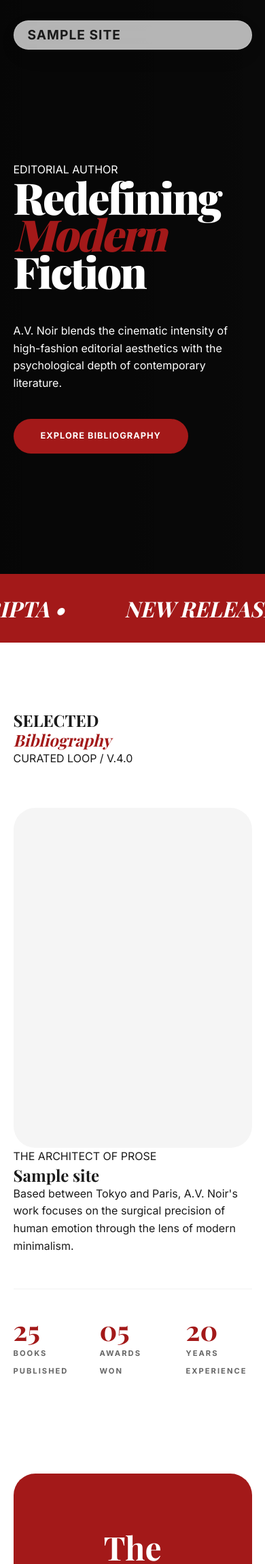
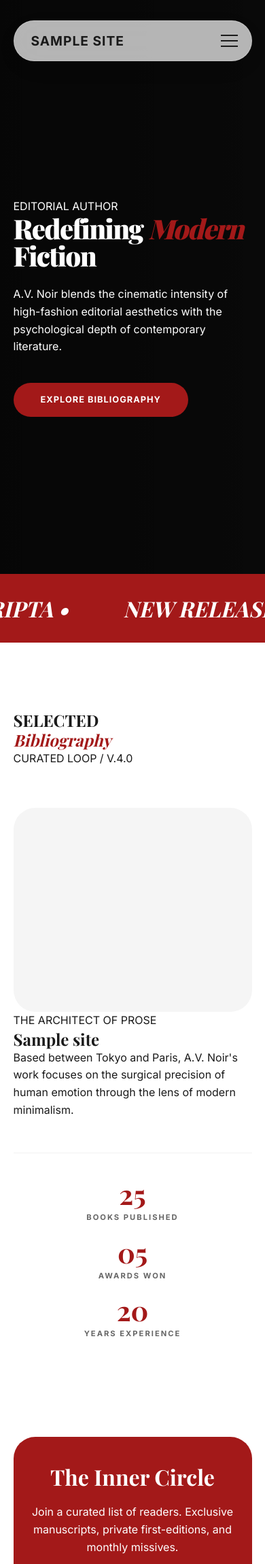
Before and after one commit to imPappu/Author-Portfolio, a WordPress theme: template front-page.php in a window 390 px wide; the page is wider, and only the part inside the window is pictured. Shown: the top 2300 px of that part at 68% size. Run offline with PHP 8.4 and a stand-in for WordPress, Linux system fonts and the light colour scheme; the site name, menu and one post (Sample post) are stand-ins, and other content is empty; some libraries are stand-ins or nearby versions; some web fonts are replaced.

Commit message:
Improve portfolio responsiveness and mobile dynamics
- Implemented mobile navigation with hamburger toggle and overlay.
- Optimized Hero and Bento Grid for mobile and tablet responsiveness.
- Improved Author Stats and Newsletter form layout for mobile.
- Refactored marquee for a smoother loop and enhanced fade-in animations.
- Extracted inline styles from templates into main.css.

Co-authored-by: imPappu <89743140+imPappu@users.noreply.github.com>

```diff
--- a/assets/css/main.css
+++ b/assets/css/main.css
@@ -113,7 +113,7 @@ img {
 /* --- Animations --- */
 .fade-in-ready {
     opacity: 0;
-    transform: translateY(30px);
+    transform: translateY(30px) scale(0.98);
     transition: opacity 0.8s ease, transform 0.8s cubic-bezier(0.16, 1, 0.3, 1);
 }
 
@@ -419,20 +419,20 @@ img {
     padding: 25px 0;
     overflow: hidden;
     white-space: nowrap;
-    display: flex;
 }
 
 .marquee-content {
-    display: inline-block;
+    display: flex;
+    width: max-content;
     animation: marquee 40s linear infinite;
+}
+
+.marquee-item {
+    padding: 0 40px;
     font-family: var(--font-heading);
     font-style: italic;
     font-size: 2rem;
-}
-
-.marquee-item {
-    display: inline-block;
-    padding: 0 40px;
+    flex-shrink: 0;
 }
 
 @keyframes marquee {
@@ -490,11 +490,20 @@ img {
 
 .hero-title {
     font-size: var(--font-size-hero);
-    line-height: 0.85;
+    line-height: 0.9;
     letter-spacing: -0.04em;
     font-weight: 900;
     margin-bottom: 3rem;
     color: white;
+}
+
+.hero-actions {
+    margin-top: 40px;
+}
+
+/* --- Bibliography Section --- */
+.bibliography-header {
+    padding: 100px 0 60px;
 }
 
 /* --- Bento Grid --- */
@@ -760,6 +769,18 @@ img {
     text-align: center;
 }
 
+.newsletter-box-liquid h2 {
+    font-size: 3rem;
+    margin-bottom: 20px;
+}
+
+.newsletter-box-liquid p {
+    margin-bottom: 40px;
+    max-width: 600px;
+    margin-left: auto;
+    margin-right: auto;
+}
+
 .newsletter-form-container {
     display: flex;
     max-width: 600px;
@@ -824,6 +845,100 @@ img {
     letter-spacing: 1px;
 }
 
+/* --- Mobile Navigation Overlay --- */
+.mobile-nav-overlay {
+    position: fixed;
+    inset: 0;
+    background: var(--black);
+    z-index: 2000;
+    display: flex;
+    align-items: center;
+    justify-content: center;
+    opacity: 0;
+    visibility: hidden;
+    transition: var(--transition);
+}
+
+.mobile-nav-overlay.active {
+    opacity: 1;
+    visibility: visible;
+}
+
+.mobile-nav-menu {
+    list-style: none;
+    text-align: center;
+}
+
+.mobile-nav-menu li {
+    margin-bottom: 30px;
+}
+
+.mobile-nav-menu a {
+    color: white;
+    font-size: 1.5rem;
+    font-family: var(--font-heading);
+    font-weight: 700;
+    text-transform: uppercase;
+    letter-spacing: 2px;
+}
+
+.mobile-nav-contact {
+    margin-top: 20px;
+    display: inline-block;
+}
+
+.mobile-toggle-wrapper {
+    display: none;
+}
+
+.mobile-toggle {
+    background: none;
+    border: none;
+    cursor: pointer;
+    padding: 10px;
+    display: flex;
+    flex-direction: column;
+    gap: 6px;
+    z-index: 2001;
+    position: relative;
+}
+
+.mobile-toggle .line {
+    display: block;
+    width: 25px;
+    height: 2px;
+    background: var(--text-main);
+    transition: var(--transition);
+}
+
+.site-header.scrolled .mobile-toggle .line {
+    background: var(--text-main);
+}
+
+.hero .mobile-toggle .line {
+    background: white;
+}
+
+.mobile-toggle.active .line {
+    background: white;
+}
+
+.mobile-toggle.active .line-1 {
+    transform: translateY(8px) rotate(45deg);
+}
+
+.mobile-toggle.active .line-2 {
+    opacity: 0;
+}
+
+.mobile-toggle.active .line-3 {
+    transform: translateY(-8px) rotate(-45deg);
+}
+
+body.nav-active {
+    overflow: hidden;
+}
+
 /* --- Responsive Layouts --- */
 @media (max-width: 992px) {
     .book-layout {
@@ -836,23 +951,84 @@ img {
         max-width: 400px;
         margin: 0 auto;
     }
+
+    .bento-grid {
+        grid-template-columns: repeat(2, 1fr);
+    }
+
+    .author-stats {
+        grid-template-columns: repeat(2, 1fr);
+    }
 }
 
 @media (max-width: 768px) {
     .site-header {
-        padding: 5px 5px 5px 20px;
+        padding: 10px 10px 10px 25px;
     }
 
     .nav-menu {
         display: none;
     }
 
+    .mobile-toggle-wrapper {
+        display: block;
+    }
+
+    .hero {
+        padding: 120px 0 60px;
+    }
+
     .hero-title {
-        font-size: 4rem;
+        font-size: clamp(2.5rem, 10vw, 4rem);
+        line-height: 1;
+        margin-bottom: 1.5rem;
     }
 
     .bento-grid {
         grid-template-columns: 1fr;
+        gap: 20px;
+    }
+
+    .bento-item {
+        min-height: 300px;
+    }
+
+    .bento-item.tall,
+    .bento-item.wide {
+        grid-row: auto;
+        grid-column: auto;
+    }
+
+    .author-stats {
+        grid-template-columns: repeat(2, 1fr);
+        gap: 20px;
+        text-align: center;
+    }
+
+    .newsletter-box-liquid {
+        padding: 40px 20px;
+    }
+
+    .newsletter-box-liquid h2 {
+        font-size: 2rem;
+    }
+
+    .newsletter-form-container {
+        flex-direction: column;
+        background: none;
+        padding: 0;
+        gap: 15px;
+    }
+
+    .newsletter-input {
+        background: rgba(255, 255, 255, 0.1);
+        padding: 15px 25px;
+        border-radius: var(--radius-pill);
+        width: 100%;
+    }
+
+    .newsletter-form-container .btn-secondary {
+        width: 100%;
     }
 
     .footer-menu-pill {
@@ -865,3 +1041,9 @@ img {
         font-size: 2.2rem;
     }
 }
+
+@media (max-width: 480px) {
+    .author-stats {
+        grid-template-columns: 1fr;
+    }
+}
--- a/assets/js/main.js
+++ b/assets/js/main.js
@@ -80,5 +80,27 @@ function initEliteAnimations() {
  * Lightweight Mobile Menu (No jQuery)
  */
 function initMobileMenu() {
-  // Mobile toggle logic can be expanded here if a burger menu is added to header.php
+  const toggle = document.querySelector('.mobile-toggle');
+  const overlay = document.querySelector('.mobile-nav-overlay');
+  const body = document.body;
+  const navLinks = document.querySelectorAll('.mobile-nav-menu a');
+
+  if (!toggle || !overlay) return;
+
+  const toggleMenu = () => {
+    toggle.classList.toggle('active');
+    overlay.classList.toggle('active');
+    body.classList.toggle('nav-active');
+  };
+
+  toggle.addEventListener('click', toggleMenu);
+
+  // Close menu when a link is clicked
+  navLinks.forEach(link => {
+    link.addEventListener('click', () => {
+      toggle.classList.remove('active');
+      overlay.classList.remove('active');
+      body.classList.remove('nav-active');
+    });
+  });
 }
--- a/front-page.php
+++ b/front-page.php
@@ -38,7 +38,7 @@
                 <p class="hero-desc fade-in-ready">
                     <?php echo esc_html(get_theme_mod('author_portfolio_hero_description', 'A.V. Noir blends the cinematic intensity of high-fashion editorial aesthetics with the psychological depth of contemporary literature.')); ?>
                 </p>
-                <div class="hero-actions fade-in-ready" style="margin-top: 40px;">
+                <div class="hero-actions fade-in-ready">
                     <a href="#library" class="btn-primary">Explore Bibliography</a>
                 </div>
             </div>
@@ -57,7 +57,7 @@
     <!-- Selected Bibliography (Liquid Bento Grid) -->
     <section id="library" class="bibliography-section">
         <div class="container">
-            <div class="bibliography-header" style="padding: 100px 0 60px;">
+            <div class="bibliography-header">
                 <h2 class="bib-title fade-in-ready">
                     SELECTED <br>
                     <span class="italic text-crimson">Bibliography</span>
@@ -162,8 +162,8 @@
     <section id="contact" class="newsletter-section">
         <div class="container">
             <div class="newsletter-box-liquid fade-in-ready">
-                <h2 style="font-size:3rem; margin-bottom:20px;">The Inner Circle</h2>
-                <p style="margin-bottom:40px; max-width:600px; margin-left:auto; margin-right:auto;">Join a curated list of readers. Exclusive manuscripts, private first-editions, and monthly missives.</p>
+                <h2>The Inner Circle</h2>
+                <p>Join a curated list of readers. Exclusive manuscripts, private first-editions, and monthly missives.</p>
 
                 <form class="newsletter-form-container">
                     <input type="email" placeholder="YOUR DIGITAL ADDRESS" required class="newsletter-input">
--- a/header.php
+++ b/header.php
@@ -47,12 +47,31 @@
             ?>
         </nav>
 
-        <!-- Mobile Toggle (simplified for this layout) -->
-        <div class="mobile-toggle-wrapper" style="display:none;">
-            <div class="mobile-toggle"><span></span></div>
+        <!-- Mobile Toggle -->
+        <div class="mobile-toggle-wrapper">
+            <button class="mobile-toggle" aria-label="Toggle Navigation">
+                <span class="line line-1"></span>
+                <span class="line line-2"></span>
+                <span class="line line-3"></span>
+            </button>
         </div>
     </header>
 </div>
 
+<!-- Mobile Navigation Overlay -->
+<div class="mobile-nav-overlay">
+    <div class="mobile-nav-content">
+        <?php
+        wp_nav_menu([
+            'theme_location' => 'primary',
+            'container' => false,
+            'menu_class' => 'mobile-nav-menu',
+            'fallback_cb' => false,
+            'items_wrap' => '<ul id="%1$s" class="%2$s">%3$s<li><a href="#contact" class="btn-contact mobile-nav-contact">Contact</a></li></ul>'
+        ]);
+        ?>
+    </div>
+</div>
+
 <div id="page" class="site">
     <main id="primary" class="site-main">
```
